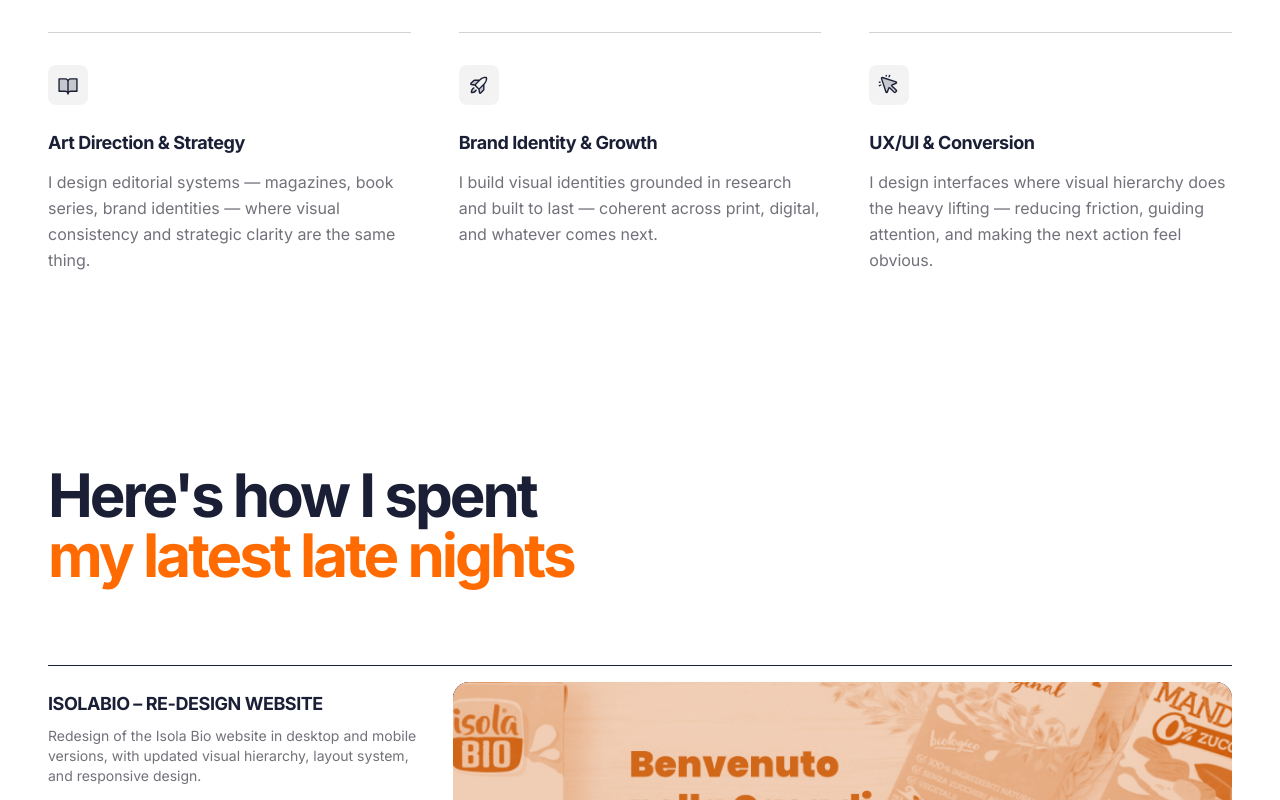
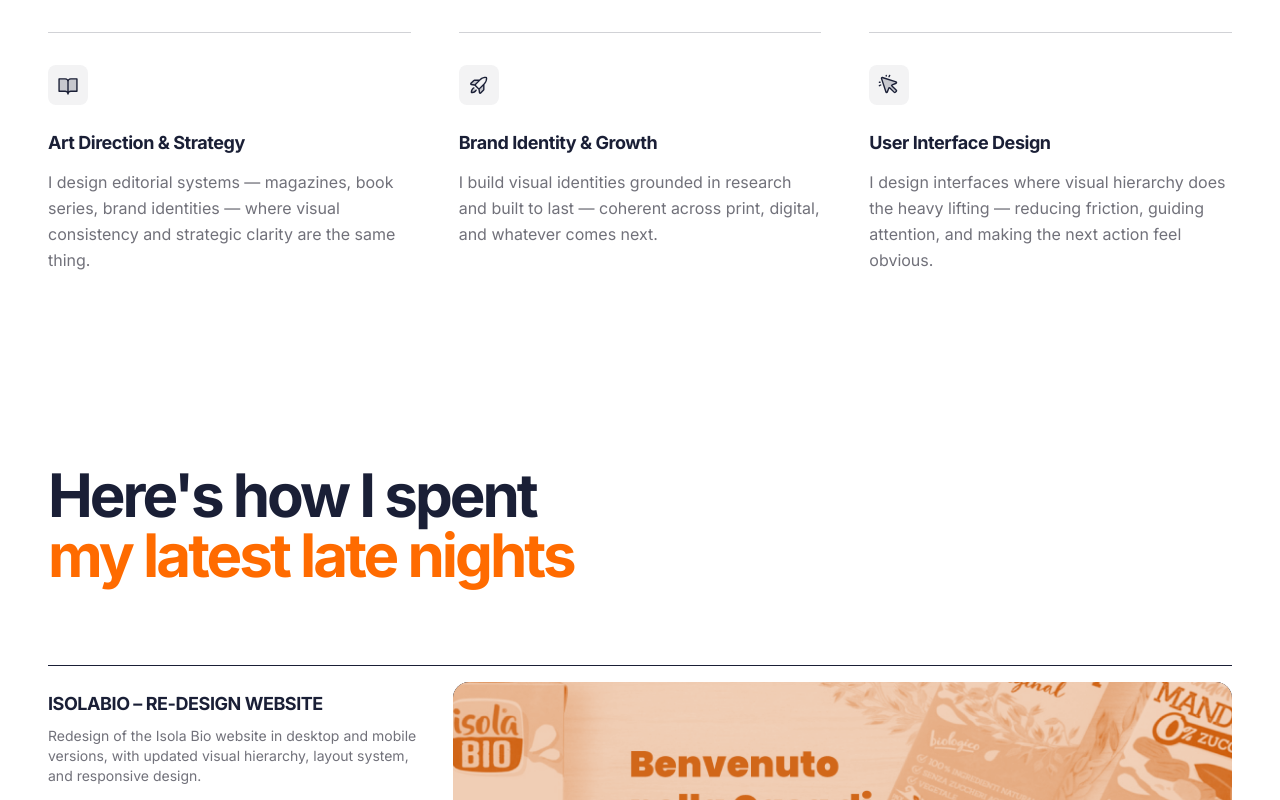
Before and after one commit to AlbertoScalia/portfolio, a React (Vite) app: page /#/ in a window 1280 px wide. Shown: the part 1000-1800 px from the top of the page. Built offline with nearby package versions, Linux system fonts and the light colour scheme.

Commit message:
UI  work commit

```diff
--- a/src/components/Footer.jsx
+++ b/src/components/Footer.jsx
@@ -15,7 +15,7 @@ export default function Footer() {
                         className="h-14 w-auto object-contain mb-4"
                     />
                     <p className="text-white/60 text-sm leading-relaxed mb-6">
-                        Art Director | Graphic & UX/UI Designer
+                        Art Director | Graphic & UI Designer
                     </p>
                 </div>
 
--- a/src/components/HeroParallax.jsx
+++ b/src/components/HeroParallax.jsx
@@ -32,7 +32,7 @@ export default function HeroParallax() {
                         <div className="flex flex-col gap-1 items-start lg:items-center">
                             <p className="font-mono text-[10px] md:text-xs uppercase tracking-[0.15em] text-blue/50 text-left lg:text-center">
                                                             Alberto Scalia<br />
-    Art Director | Graphic & UX/UI Designer
+    Art Director | Graphic & UI Designer
                             </p>
                         </div>
                     </div>
@@ -57,7 +57,7 @@ export default function HeroParallax() {
                             transition={{ delay: 0.5 }}
                             className="text-zinc-500 text-lg md:text-xl leading-relaxed max-w-2xl"
                         >
-                            I'm Alberto, an unusual and polyhedric UX/UI Designer with a solid background in high-end Art Direction and Editorial Design. Driven by a deep interest in marketing strategy, I bridge the gap between traditional visual excellence and digital innovation, creating intuitive, accessible, and user-centered interfaces.
+                            I'm Alberto, an unusual and polyhedric UI Designer with a solid background in high-end Art Direction and Editorial Design. Driven by a deep interest in marketing strategy, I bridge the gap between traditional visual excellence and digital innovation, creating intuitive, accessible, and user-centered interfaces.
                         </motion.p>
                     </div>
 
--- a/src/components/ServicesBento.jsx
+++ b/src/components/ServicesBento.jsx
@@ -33,7 +33,7 @@ export default function ServicesBento() {
             icon: RocketLaunch
         },
         {
-            title: "UX/UI & Conversion",
+            title: "User Interface Design",
             description: "I design interfaces where visual hierarchy does the heavy lifting — reducing friction, guiding attention, and making the next action feel obvious.",
             icon: CursorClick
         }
```
Also changed, not shown: 2 other files (tests, documents, lock files or other folders).
